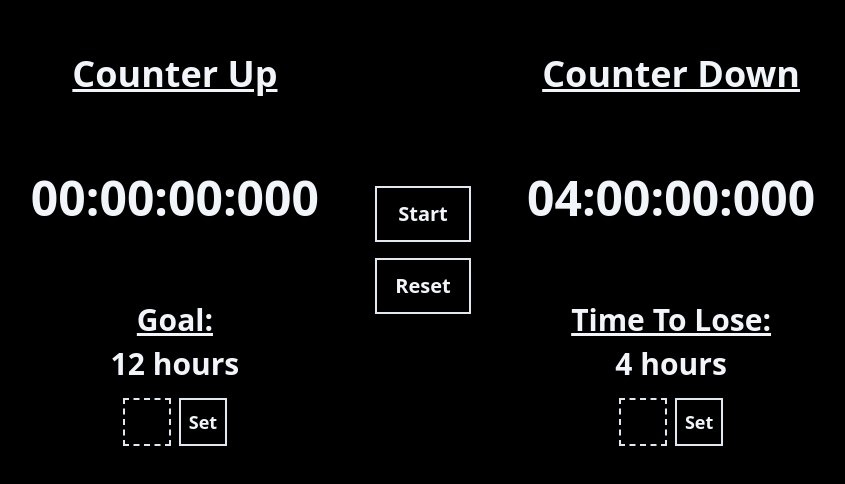
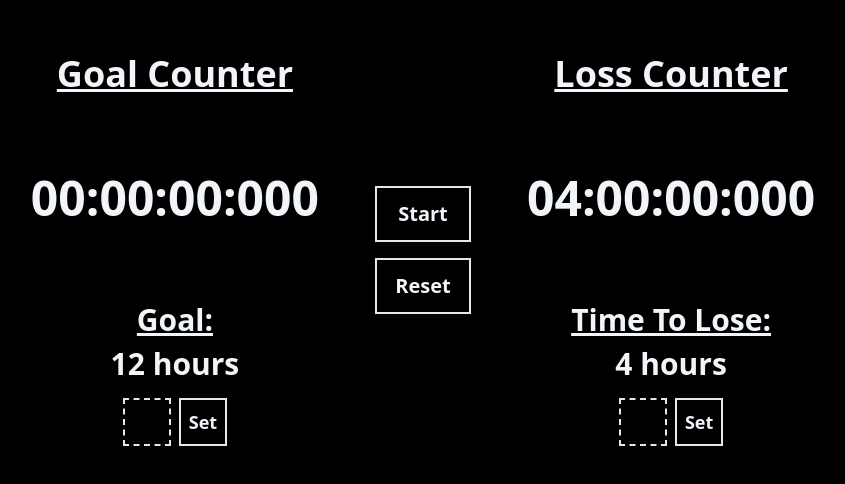
Before and after one commit to msuhaib01/clocker, a website built with Vite: page index.html in a window 1280 px wide. Shown: the part 150-634 px from the top of the page, without its empty margins (217-1062 px from the left). Built offline with nearby package versions, Linux system fonts and the light colour scheme.

Commit message:
count down and count up clocks renamed

```diff
--- a/index.html
+++ b/index.html
@@ -9,7 +9,7 @@
   <body class="bg-black text-slate-100 relative">
     <div class="flex justify-center flex-col gap-2 md:flex-row md:h-screen">
       <div class="flex flex-col justify-center items-center gap-4 p-8">
-        <h1 class="text-4xl font-bold underline">Counter Up</h1>
+        <h1 class="text-4xl font-bold underline">Goal Counter</h1>
         <h2 id="goal_time" class="text-5xl font-bold my-16">00:00:00:000</h2>
         <div class="flex flex-col items-center gap-2">
           <h1 class="text-3xl font-bold underline">Goal:</h1>
@@ -43,7 +43,7 @@
         </button>
       </div>
       <div class="flex flex-col justify-center items-center gap-4 p-8">
-        <h1 class="text-4xl font-bold underline">Counter Down</h1>
+        <h1 class="text-4xl font-bold underline">Loss Counter</h1>
         <h2 id="count_down_time" class="text-5xl font-bold my-16">
           04:00:00:000
         </h2>
```
